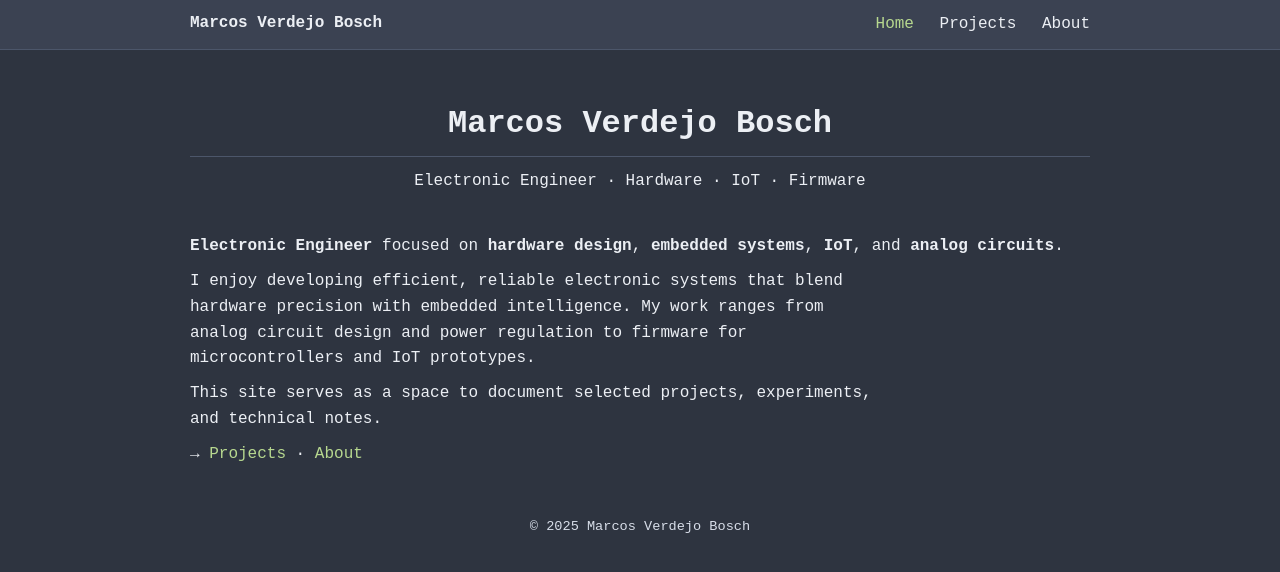
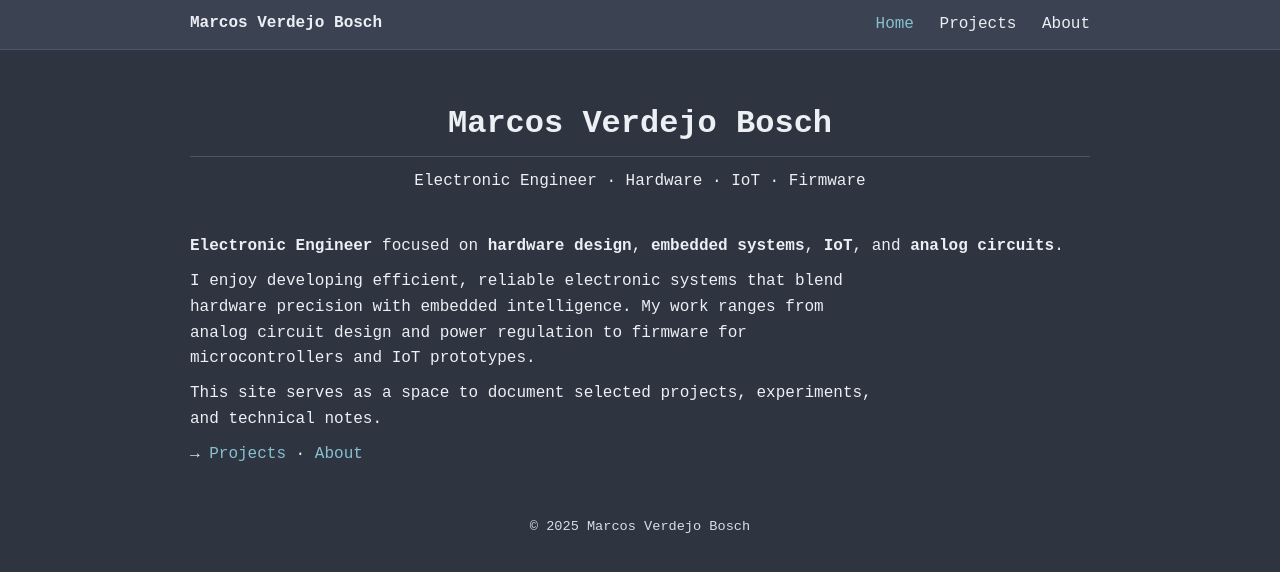
Before and after one commit to MarcosVerde/MarcosVerde.github.io, a Jekyll site: the page built from index.md, in a window 1280 px wide. Shown: the top 572 px of the page. Built offline with Jekyll 4.4.1, drawn with Linux system fonts in a browser that asks for light colours.

Commit message:
Update style.css
Unify Nord accent colors and simplify link/nav styling

```diff
--- a/assets/css/style.css
+++ b/assets/css/style.css
@@ -6,7 +6,6 @@
 -------------------------------------------------------------- */
 
 :root {
-  /* Core Nord colors */
   --bg: #2e3440;
   --bg-alt: #3b4252;
   --fg: #eceff4;
@@ -14,9 +13,10 @@
   --line: #4c566a;
 
   /* Accents */
-  --accent: #88c0d0;      /* blue */
-  --accent-alt: #b7d88f;  /* brighter green for tabs */
+  --accent: #88c0d0;      /* Nord blue */
+  --accent-alt: #88c0d0;  /* use same blue, no green */
 }
+
 
 /* Base layout */
 
@@ -44,16 +44,17 @@ main {
 /* Links */
 
 a {
-  color: var(--accent-alt);                     /* green accent */
+  color: var(--accent);
   text-decoration: none;
   border-bottom: 1px dotted transparent;
   transition: color 0.15s ease, border-color 0.15s ease;
 }
 
 a:hover {
-  color: var(--accent);                         /* blue accent on hover */
+  color: var(--fg);
   border-bottom-color: var(--accent);
 }
+
 
 /* Headings */
 
@@ -124,16 +125,9 @@ li {
   border-bottom: none;
 }
 
-/* Use Nord blue for hover/active tabs */
 .nav-links a:hover,
 .nav-links a.active {
-  color: var(--accent);   /* #88c0d0 */
-}
-
-
-.nav-links a:hover,
-.nav-links a.active {
-  color: var(--accent-alt);                     /* green highlight */
+  color: var(--accent);
 }
 
 /* Home page: center main title */
```
